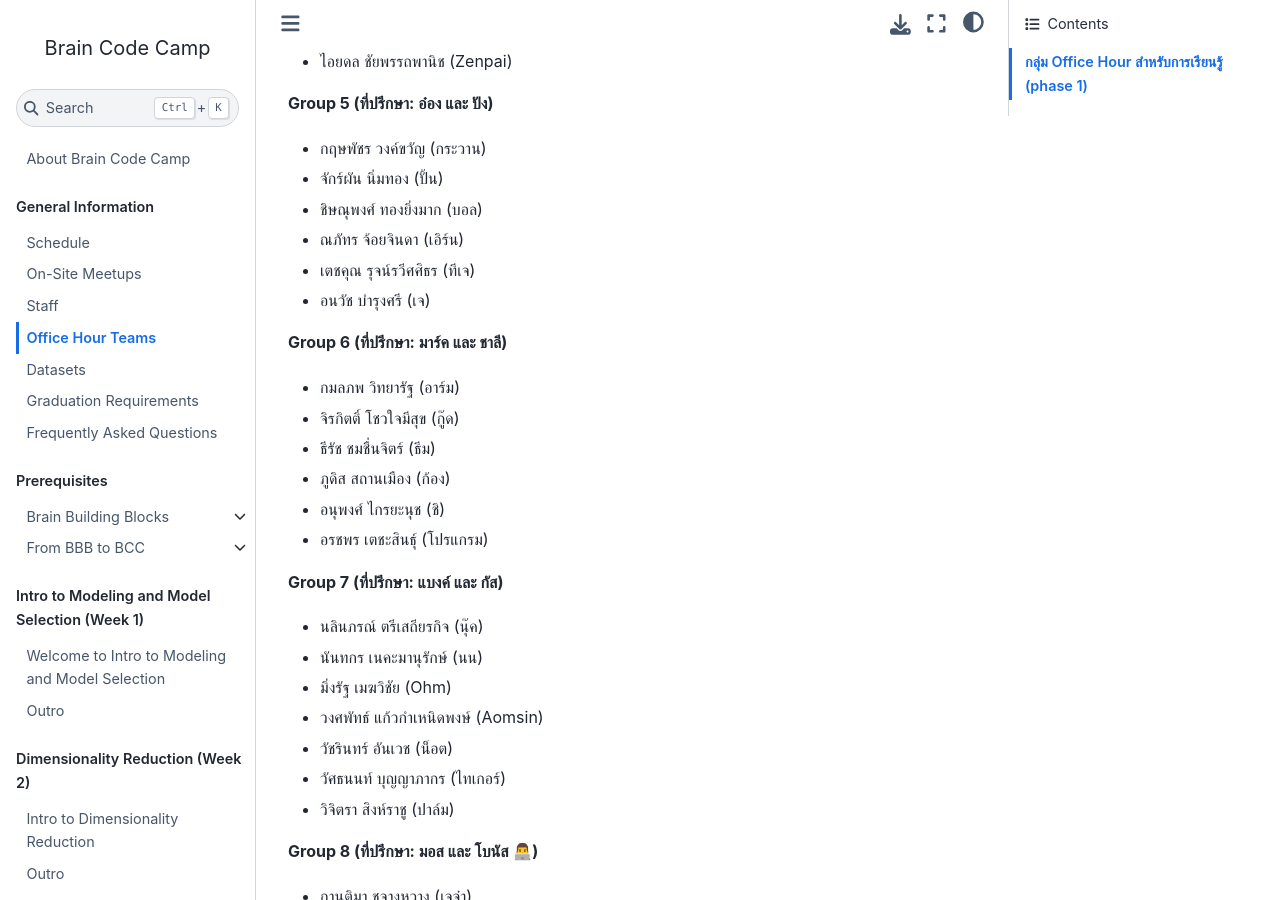
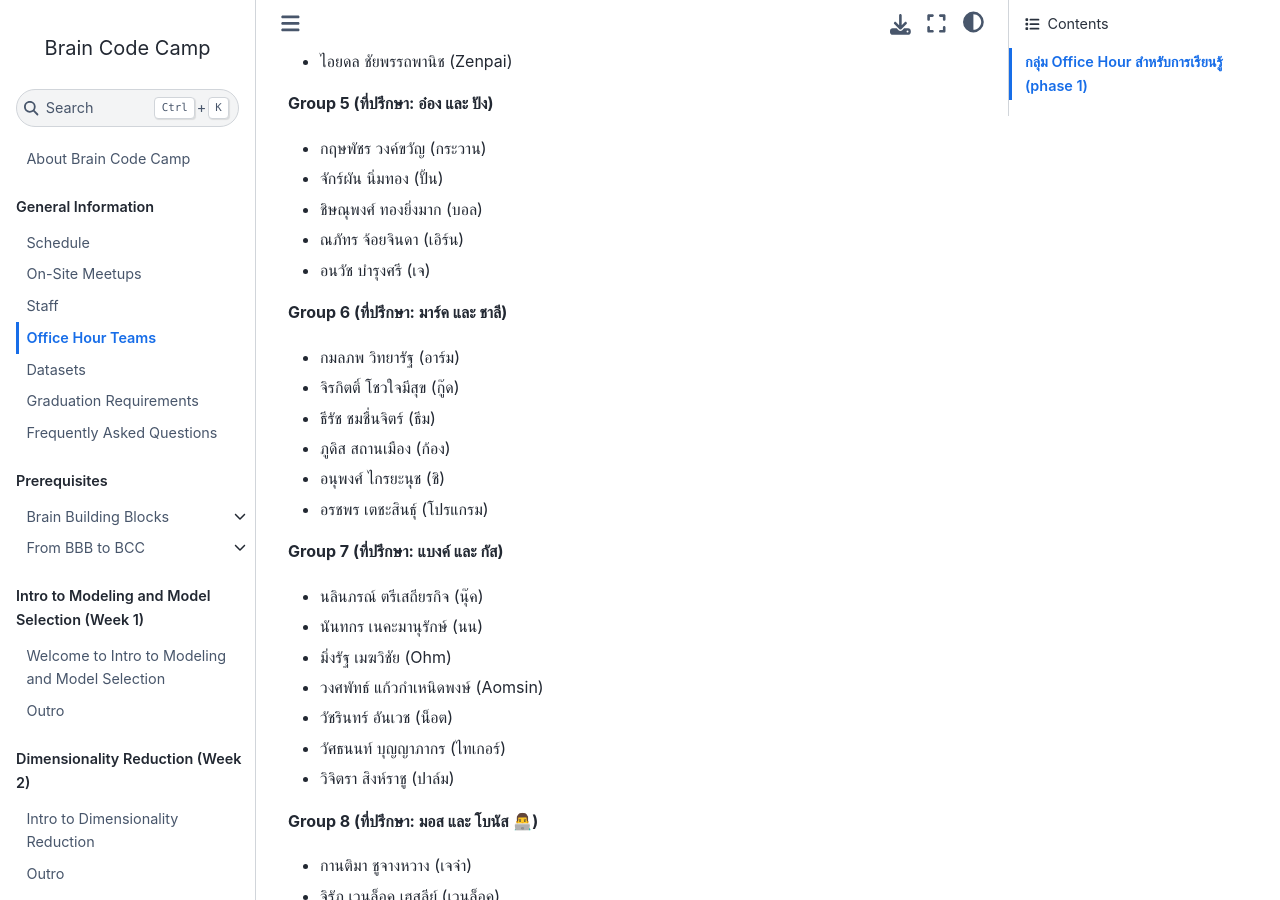
Before and after one commit to braincodecamp/brainCodeCamp2026, a Jupyter Book: the page built from GeneralInfo/OH-teams.md, in a window 1280 px wide and 900 px high, scrolled down 1173 px. Built offline with Jupyter Book 1.0.4 settings and Sphinx 7.4.7 and the Sphinx Book theme 1.1.4, drawn with Linux system fonts in a browser that asks for light colours; pages that are not in the unit, such as notebooks, are missing from menus.

Commit message:
Update OH teams

```diff
--- a/GeneralInfo/OH-teams.md
+++ b/GeneralInfo/OH-teams.md
@@ -42,7 +42,6 @@
 - จักร์ผัน นิ่มทอง (ปั้น)
 - ชิษณุพงศ์ ทองยิ่งมาก (บอล)
 - ณภัทร จ้อยจินดา (เอิร์น)
-- เตชคุณ รุจน์รวีศศิธร (ทีเจ)
 - อนวัช บำรุงศรี (เจ)
 
 **Group 6 (ที่ปรึกษา: มาร์ค และ ชาลี)**
```
